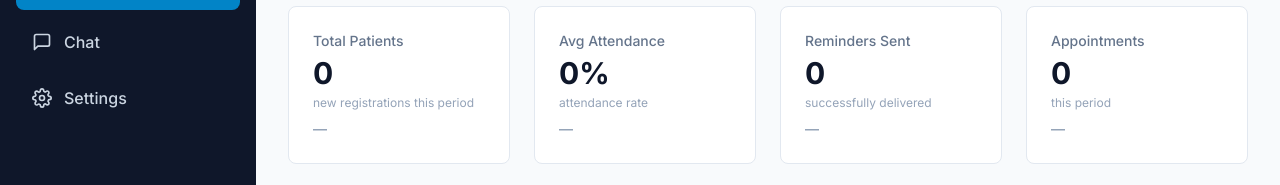
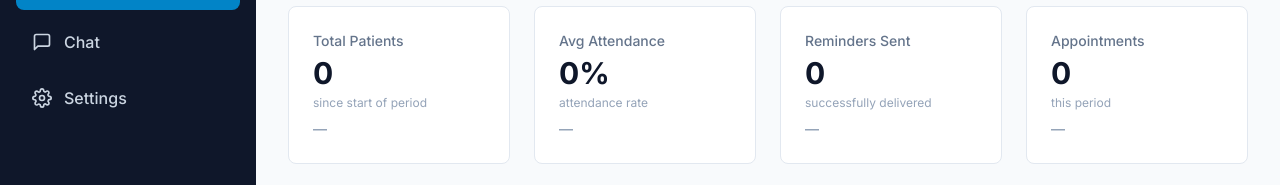
Before and after one commit to austrio-tech/burjeel-smart-care, a React (Vite) app: page /admin/reports in a window 1280 px wide. Shown: the part 443-628 px from the top of the page. Built offline with nearby package versions, Linux system fonts and the light colour scheme; no server answers; sample sign-in values are in the browser's storage.

Commit message:
`Fix:` Report Page

```diff
--- a/src/pages/ReportsPage.jsx
+++ b/src/pages/ReportsPage.jsx
@@ -88,11 +88,18 @@ function filterByDateRange(data, dateKey, start, end) {
 /*
  * formatChange — Computes the % change from `previous` to `current` and returns
  * a display string like '+25.0%' or '-10.0%'.
- * Returns '—' when there is no previous data to compare against (avoids ÷ 0).
+ *
+ * Returns '—' whenever `previous` is 0, because you cannot calculate a meaningful
+ * percentage without a baseline. Going from 0 → n is infinite growth, not +100%.
+ *   previous=0, current=0  → '—'   (no data in either period)
+ *   previous=0, current>0  → '—'   (first period ever; no baseline to compare)
+ *   previous=1, current=2  → '+100.0%'  ✓
+ *   previous=2, current=3  → '+50.0%'   ✓
+ *   previous=5, current=0  → '-100.0%'  ✓
  */
 function formatChange(current, previous) {
-  if (previous === 0 && current === 0) return '—';
-  if (previous === 0) return '+100%';
+  // No baseline → percentage is undefined, not +100%.
+  if (previous === 0) return '—';
   const pct = ((current - previous) / previous) * 100;
   return `${pct >= 0 ? '+' : ''}${pct.toFixed(1)}%`;
 }
@@ -194,9 +201,14 @@ export default function ReportsPage() {
     const prevAtt = filterByDateRange(attendances, 'appointment_date', prevStart,    prevEnd);
     const currRem = filterByDateRange(reminders,   'scheduled_date',   currentStart, currentEnd);
     const prevRem = filterByDateRange(reminders,   'scheduled_date',   prevStart,    prevEnd);
-    // Filter patients by registration date to measure new-patient growth per period.
-    const currPat = filterByDateRange(patients, 'registered_date', currentStart, currentEnd);
-    const prevPat = filterByDateRange(patients, 'registered_date', prevStart,    prevEnd);
+
+    // For Total Patients we compare the patient count that existed BEFORE the current period
+    // started against the current total. This correctly shows e.g. "+50%" when there were
+    // 2 patients at the start of the month and 3 now (1 new). Adding 'T00:00:00' forces the
+    // date string to be parsed in local time so it aligns with currentStart (also local time).
+    const patientsAtPeriodStart = patients.filter(p =>
+      p.registered_date && new Date(p.registered_date + 'T00:00:00') < currentStart
+    ).length;
 
     // Attendance rate = (present records / total records) × 100 for each period.
     const currPresent = currAtt.filter(a => a.status === 'present' || a.status === 'came').length;
@@ -217,9 +229,12 @@ export default function ReportsPage() {
       appointments:  currAtt.length,
     });
 
-    // Update % changes — each is calculated from real current vs real previous period data.
+    // Update % changes — each compared against the appropriate baseline.
     setChanges({
-      totalPatients: formatChange(currPat.length, prevPat.length),
+      // Total patients: current total vs how many existed before this period started.
+      // e.g. 2 patients before → 3 now = +50%. If patientsAtPeriodStart=0 (new system) → '—'.
+      totalPatients: formatChange(patients.length, patientsAtPeriodStart),
+      // Attendance rate, reminders, appointments: current period vs the preceding equal period.
       avgAttendance: formatChange(currAttRate,    prevAttRate),
       remindersSent: formatChange(currSent,       prevSent),
       appointments:  formatChange(currAtt.length, prevAtt.length),
@@ -380,7 +395,7 @@ export default function ReportsPage() {
       {/* Stat cards — each shows the current-period value and a real % change vs the prior period. */}
       <div className="grid grid-cols-1 md:grid-cols-4 gap-6">
         {[
-          { label: 'Total Patients', value: stats.totalPatients,       change: changes.totalPatients, sub: 'new registrations this period' },
+          { label: 'Total Patients', value: stats.totalPatients,       change: changes.totalPatients, sub: 'since start of period' },
           { label: 'Avg Attendance', value: `${stats.avgAttendance}%`, change: changes.avgAttendance, sub: 'attendance rate'               },
           { label: 'Reminders Sent', value: stats.remindersSent,       change: changes.remindersSent, sub: 'successfully delivered'        },
           { label: 'Appointments',   value: stats.appointments,        change: changes.appointments,  sub: 'this period'                   },
```
